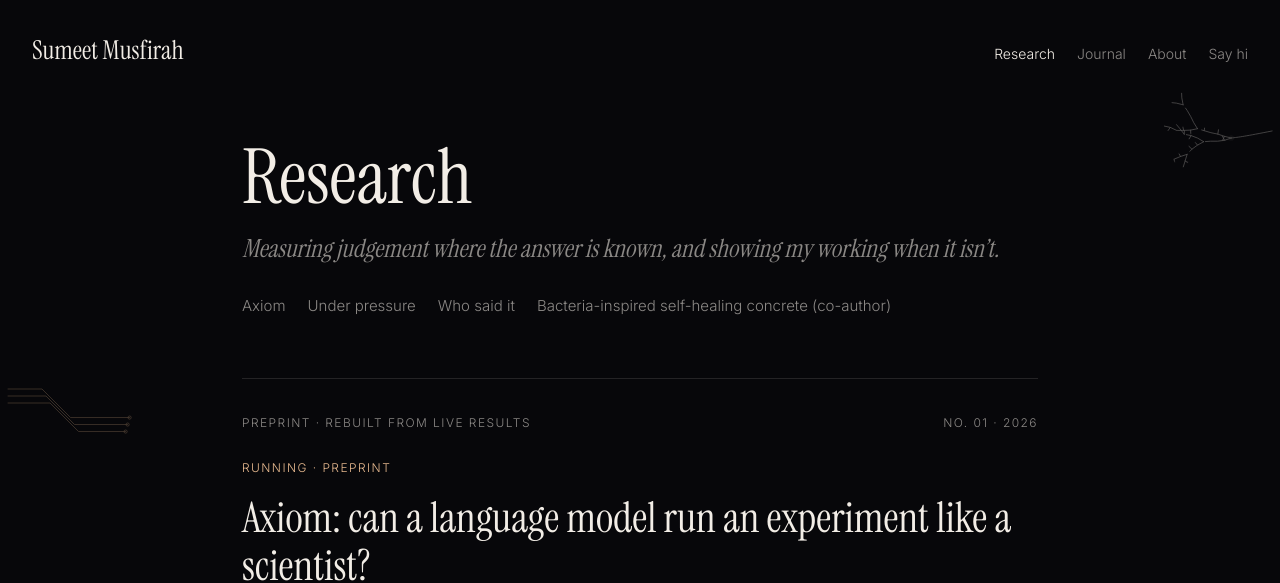
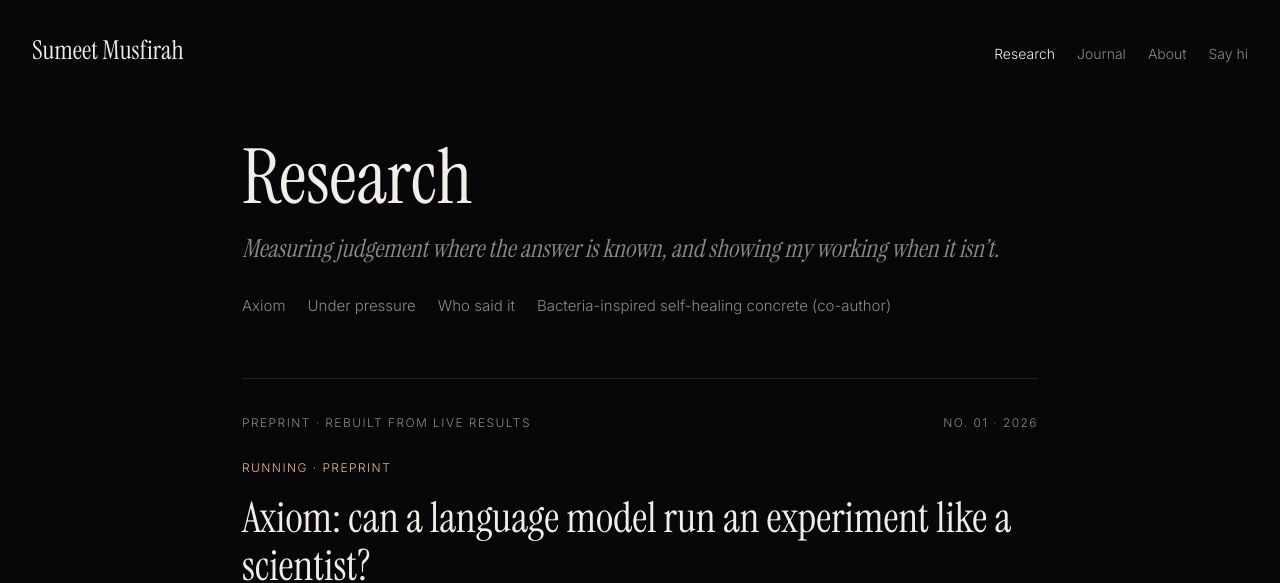
Before and after one commit to sumeetmusfirah/sumeetmusfirah.github.io, a Next.js app: page /research in a window 1280 px wide. Shown: the top 583 px of the page. Built offline with nearby package versions, Linux system fonts and the light colour scheme.

Commit message:
Name ripples on hover and gathers the field when tapped; neurons creep out from clicks on inner pages
No more timed edge sprites or click hint on the home page.

```diff
--- a/src/app/globals.css
+++ b/src/app/globals.css
@@ -40,7 +40,9 @@ em { font-style: italic; }
 /* ── Nav: name left, links right ── */
 .nav { display: flex; justify-content: space-between; align-items: baseline; gap: 20px; padding: 28px 32px; position: relative; z-index: 2; }
 .name { font-family: var(--font-serif), serif; font-size: 26px; text-decoration: none; white-space: nowrap; }
-.name span { display: inline-block; transition: transform .6s cubic-bezier(.2, .8, .2, 1); }
+.name span { display: inline-block; }
+.name:hover span { animation: ripple .9s cubic-bezier(.3, .7, .3, 1) both; }
+@keyframes ripple { 0%, 100% { transform: none; } 35% { transform: translateY(-4px); opacity: .7; } }
 .nav nav { display: flex; gap: 22px; font-size: 14px; }
 .nav nav a { color: var(--dim); text-decoration: none; transition: color .3s; }
 .nav nav a:hover, .nav nav a[aria-current="page"] { color: var(--ink); }
@@ -74,10 +76,10 @@ em { font-style: italic; }
 .cup .steam { stroke-dasharray: 3 4; animation: steam 2.4s linear infinite; }
 .cup .steam.b { animation-delay: -1.2s; }
 @keyframes steam { from { stroke-dashoffset: 14; opacity: 0; } 30% { opacity: .9; } to { stroke-dashoffset: 0; opacity: 0; } }
-@media (prefers-reduced-motion: reduce) { .cup .steam { animation: none; } .name span { transition: none; } }
+@media (prefers-reduced-motion: reduce) { .cup .steam { animation: none; } .name:hover span { animation: none; } }
 
 /* ── Inner pages ── */
-.page { max-width: 860px; margin: 0 auto; padding: 40px 32px; }
+.page { max-width: 860px; margin: 0 auto; padding: 40px 32px; position: relative; z-index: 1; }
 @media (max-width: 640px) { .page { padding: 24px 20px; } }
 .wrap, .narrow { max-width: none; padding: 0; }
 .title, .page-head .h1 { font-family: var(--font-serif), serif; font-weight: 400; font-size: clamp(44px, 7vw, 76px); line-height: 1; }
@@ -143,13 +145,12 @@ em { font-style: italic; }
 .footer .whisper { margin-top: 6px; font-family: var(--font-serif), serif; font-style: italic; font-size: 15px; opacity: 0; transition: opacity .6s; }
 .footer:hover .whisper { opacity: .8; }
 
-/* ── Neurons & chip traces at the edges: grow, linger, fade ── */
-.edges { position: fixed; inset: 0; pointer-events: none; overflow: hidden; }
-.sprite { position: absolute; overflow: visible; animation: linger 11s ease-in-out both; }
-.sprite path { fill: none; stroke: var(--ink); stroke-width: .8; stroke-linecap: round; stroke-dasharray: 1; stroke-dashoffset: 1; animation: grow 2.8s cubic-bezier(.4, 0, .2, 1) forwards; }
-.sprite circle { fill: var(--ink); opacity: 0; animation: bloom .8s ease 2s forwards; }
-.sprite.chip path { stroke: var(--glow); stroke-width: .7; }
-.sprite.chip circle { fill: none; stroke: var(--glow); stroke-width: .7; }
-@keyframes grow { to { stroke-dashoffset: 0; } }
+/* ── Inner pages: a neuron creeps out from wherever you click ── */
+.edges { position: fixed; inset: 0; pointer-events: none; overflow: hidden; z-index: 0; }
+.growth { position: absolute; overflow: visible; animation: linger 14s ease-in-out both; }
+.growth path { fill: none; stroke: var(--ink); stroke-linecap: round; stroke-dasharray: 1; stroke-dashoffset: 1; animation: creep 2.4s cubic-bezier(.35, 0, .25, 1) forwards; }
+.growth circle { fill: var(--glow); opacity: 0; animation: bloom 1s ease forwards; }
+@keyframes creep { to { stroke-dashoffset: 0; } }
 @keyframes bloom { to { opacity: 1; } }
-@keyframes linger { 0% { opacity: 0; } 8%, 72% { opacity: .32; } 100% { opacity: 0; } }
+@keyframes linger { 0% { opacity: .4; } 65% { opacity: .4; } 100% { opacity: 0; } }
+@media (prefers-reduced-motion: reduce) { .growth, .growth path, .growth circle { animation-duration: .01s; } }
--- a/src/app/page.tsx
+++ b/src/app/page.tsx
@@ -1,4 +1,3 @@
-import Edges from "@/components/Edges";
 import Field from "@/components/Field";
 import Nav from "@/components/Nav";
 
@@ -6,7 +5,6 @@ export default function Home() {
   return (
     <main className="home">
       <Field />
-      <Edges />
       <div className="overlay">
         <Nav />
         <div>
@@ -15,7 +13,6 @@ export default function Home() {
             I study neuroscience and psychology at Drexel, and I test whether AI models can be talked out of the
             truth.
           </p>
-          <p className="hint">(click anywhere)</p>
         </div>
       </div>
     </main>
--- a/src/components/Edges.tsx
+++ b/src/components/Edges.tsx
@@ -2,90 +2,83 @@
 
 import { useEffect, useState } from "react";
 
-const W = 240; // drawing width of each side strip, px
-
-type Sprite = { id: number; side: "l" | "r"; y: number; kind: "neuron" | "chip"; lines: string[]; dots: [number, number, number][] };
+type Stroke = { d: string; w: number; delay: number };
+type Growth = { id: number; x: number; y: number; strokes: Stroke[]; dots: [number, number, number, number][] };
 
 const rand = (a: number, b: number) => a + Math.random() * (b - a);
 
-/** A dendritic arbor growing in from the edge: wandering branches studded with tiny spines. */
-function neuron(long: boolean) {
-  const lines: string[] = [], dots: [number, number, number][] = [];
-  const sx = rand(14, 40), sy = 0;
-  dots.push([sx, sy, rand(2.6, 3.6)]); // soma
-  lines.push(`M${sx},${sy} C${sx - 8},${sy + rand(-6, 6)} ${sx - 14},${sy + rand(-10, 10)} -4,${sy + rand(-14, 14)}`); // axon leaves off-edge
-  const grow = (x: number, y: number, a: number, len: number, depth: number) => {
-    let d = `M${x.toFixed(1)},${y.toFixed(1)}`;
-    const steps = Math.round(len / 7);
+/** Smooth a polyline into quadratic curves through the midpoints. */
+function smooth(pts: [number, number][]) {
+  let d = `M${pts[0][0].toFixed(1)},${pts[0][1].toFixed(1)}`;
+  for (let i = 1; i < pts.length - 1; i++) {
+    const [x, y] = pts[i], [nx, ny] = pts[i + 1];
+    d += ` Q${x.toFixed(1)},${y.toFixed(1)} ${((x + nx) / 2).toFixed(1)},${((y + ny) / 2).toFixed(1)}`;
+  }
+  const [lx, ly] = pts[pts.length - 1];
+  return d + ` L${lx.toFixed(1)},${ly.toFixed(1)}`;
+}
+
+/** A neuron centred on (0,0): dendrites wander outward, taper as they branch, and carry tiny spines. */
+function neuron(): Pick<Growth, "strokes" | "dots"> {
+  const strokes: Stroke[] = [], dots: Growth["dots"] = [];
+  dots.push([0, 0, rand(2.4, 3.2), 0]);
+  const grow = (x: number, y: number, a: number, len: number, depth: number, t0: number) => {
+    const pts: [number, number][] = [[x, y]];
+    const steps = Math.max(3, Math.round(len / 6));
     for (let i = 0; i < steps; i++) {
-      a += rand(-0.22, 0.22);
-      const nx = x + Math.cos(a) * 7, ny = y + Math.sin(a) * 7;
-      d += ` L${nx.toFixed(1)},${ny.toFixed(1)}`;
-      if (Math.random() < 0.45) {
-        // a spine: a short neck with a bulb on the end
-        const s = Math.random() < 0.5 ? 1 : -1, n = rand(2.5, 5);
-        const tx = nx + Math.cos(a + s * 1.4) * n, ty = ny + Math.sin(a + s * 1.4) * n;
-        lines.push(`M${nx.toFixed(1)},${ny.toFixed(1)} L${tx.toFixed(1)},${ty.toFixed(1)}`);
-        dots.push([tx, ty, rand(0.7, 1.2)]);
+      a += rand(-0.18, 0.18);
+      x += Math.cos(a) * 6; y += Math.sin(a) * 6;
+      pts.push([x, y]);
+      if (depth > 0 && Math.random() < 0.35) {
+        const s = Math.random() < 0.5 ? 1 : -1, n = rand(2, 4);
+        const tx = x + Math.cos(a + s * 1.3) * n, ty = y + Math.sin(a + s * 1.3) * n;
+        const t = t0 + (i / steps) * 1.6;
+        strokes.push({ d: `M${x.toFixed(1)},${y.toFixed(1)} L${tx.toFixed(1)},${ty.toFixed(1)}`, w: 0.5, delay: t });
+        dots.push([tx, ty, rand(0.6, 1), t + 0.2]);
       }
-      x = nx; y = ny;
     }
-    lines.push(d);
-    if (depth < (long ? 3 : 2)) {
-      const k = Math.random() < 0.7 ? 2 : 1;
-      for (let j = 0; j < k; j++) grow(x, y, a + (j ? 1 : -1) * rand(0.3, 0.7), len * rand(0.5, 0.7), depth + 1);
+    strokes.push({ d: smooth(pts), w: Math.max(0.45, 1.3 - depth * 0.3), delay: t0 });
+    if (depth < 3) {
+      const k = depth === 0 ? 2 : Math.random() < 0.65 ? 2 : 1;
+      for (let j = 0; j < k; j++) grow(x, y, a + (j ? 1 : -1) * rand(0.25, 0.6), len * rand(0.55, 0.75), depth + 1, t0 + 1.4);
     }
   };
-  const n = long ? 3 : 2;
-  for (let i = 0; i < n; i++) grow(sx, sy, rand(-0.9, 0.9), long ? rand(70, 120) : rand(30, 50), 0);
-  return { lines, dots };
+  const arms = Math.round(rand(3, 5)), spin = rand(0, Math.PI * 2);
+  for (let i = 0; i < arms; i++) grow(0, 0, spin + (i / arms) * Math.PI * 2 + rand(-0.3, 0.3), rand(40, 80), 0, 0);
+  // one long axon trailing away
+  const a = rand(0, Math.PI * 2), pts: [number, number][] = [[0, 0]];
+  let x = 0, y = 0, aa = a;
+  for (let i = 0; i < 40; i++) { aa += rand(-0.08, 0.08); x += Math.cos(aa) * 7; y += Math.sin(aa) * 7; pts.push([x, y]); }
+  strokes.push({ d: smooth(pts), w: 0.6, delay: 0.4 });
+  return { strokes, dots };
 }
 
-/** A few parallel circuit traces with 45° bends ending in pads, like the edge of a chip. */
-function chip() {
-  const lines: string[] = [], dots: [number, number, number][] = [];
-  const n = Math.round(rand(3, 5)), a = rand(30, 70), b = rand(14, 30), c = rand(20, 60), up = Math.random() < 0.5 ? -1 : 1;
-  for (let i = 0; i < n; i++) {
-    const y = i * 7, len = c - i * 6;
-    lines.push(`M-2,${y} L${a + i * 4},${y} L${a + i * 4 + b},${y + up * b} L${a + i * 4 + b + len},${y + up * b}`);
-    dots.push([a + i * 4 + b + len, y + up * b, 1.6]);
-  }
-  return { lines, dots };
-}
-
-/** Faint neurons (and the odd chip trace) that grow in from the page edges, linger, and fade. */
+/** On inner pages: click anywhere that isn't a link and a neuron slowly creeps out from that spot. */
 export default function Edges() {
-  const [sprites, setSprites] = useState<Sprite[]>([]);
+  const [growths, setGrowths] = useState<Growth[]>([]);
 
   useEffect(() => {
-    if (matchMedia("(prefers-reduced-motion: reduce)").matches) return;
     let id = 0;
-    const spawn = () => {
-      if (innerWidth < 900) return; // no room beside the content on small screens
-      const kind = Math.random() < 0.78 ? "neuron" : "chip";
-      const shape = kind === "neuron" ? neuron(Math.random() < 0.45) : chip();
-      const s: Sprite = { id: id++, side: Math.random() < 0.5 ? "l" : "r", y: rand(0.12, 0.88) * innerHeight, kind, ...shape };
-      setSprites((xs) => [...xs.slice(-3), s]);
-      setTimeout(() => setSprites((xs) => xs.filter((x) => x.id !== s.id)), 11000);
+    const onDown = (e: PointerEvent) => {
+      if (e.target instanceof Element && e.target.closest("a, button, input, textarea")) return;
+      const g: Growth = { id: id++, x: e.clientX, y: e.clientY, ...neuron() };
+      setGrowths((xs) => [...xs.slice(-4), g]);
+      setTimeout(() => setGrowths((xs) => xs.filter((x) => x.id !== g.id)), 14000);
     };
-    const first = setTimeout(spawn, 1200);
-    const every = setInterval(spawn, 4200);
-    return () => { clearTimeout(first); clearInterval(every); };
+    addEventListener("pointerdown", onDown);
+    return () => removeEventListener("pointerdown", onDown);
   }, []);
 
   return (
     <div className="edges" aria-hidden>
-      {sprites.map((s) => (
-        <svg
-          key={s.id}
-          className={`sprite ${s.kind}`}
-          width={W}
-          height={260}
-          viewBox={`-10 -130 ${W} 260`}
-          style={{ top: s.y - 130, [s.side === "l" ? "left" : "right"]: 0, transform: s.side === "r" ? "scaleX(-1)" : undefined }}
-        >
-          {s.lines.map((d, i) => <path key={i} d={d} pathLength={1} style={{ animationDelay: `${(i % 12) * 0.07}s` }} />)}
-          {s.dots.map(([x, y, r], i) => <circle key={i} cx={x} cy={y} r={r} />)}
+      {growths.map((g) => (
+        <svg key={g.id} className="growth" width={600} height={600} viewBox="-300 -300 600 600" style={{ left: g.x - 300, top: g.y - 300 }}>
+          {g.strokes.map((s, i) => (
+            <path key={i} d={s.d} pathLength={1} strokeWidth={s.w} style={{ animationDelay: `${s.delay}s` }} />
+          ))}
+          {g.dots.map(([x, y, r, t], i) => (
+            <circle key={i} cx={x} cy={y} r={r} style={{ animationDelay: `${t}s` }} />
+          ))}
         </svg>
       ))}
     </div>
```
Also changed, not shown: src/components/Field.tsx (+21 -2 lines), src/components/Name.tsx (+14 -7 lines).
